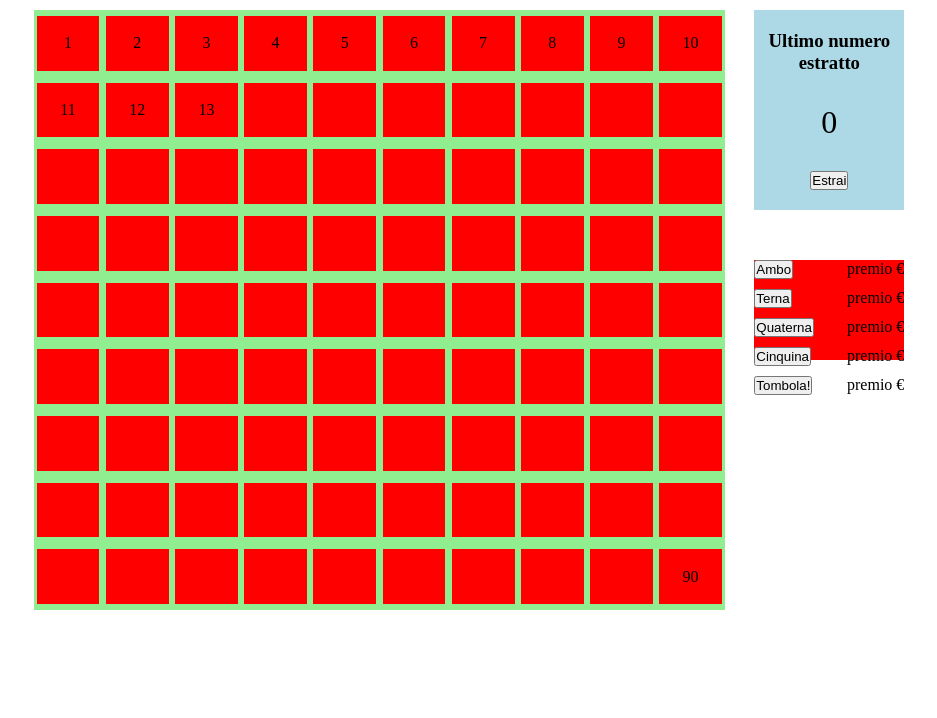
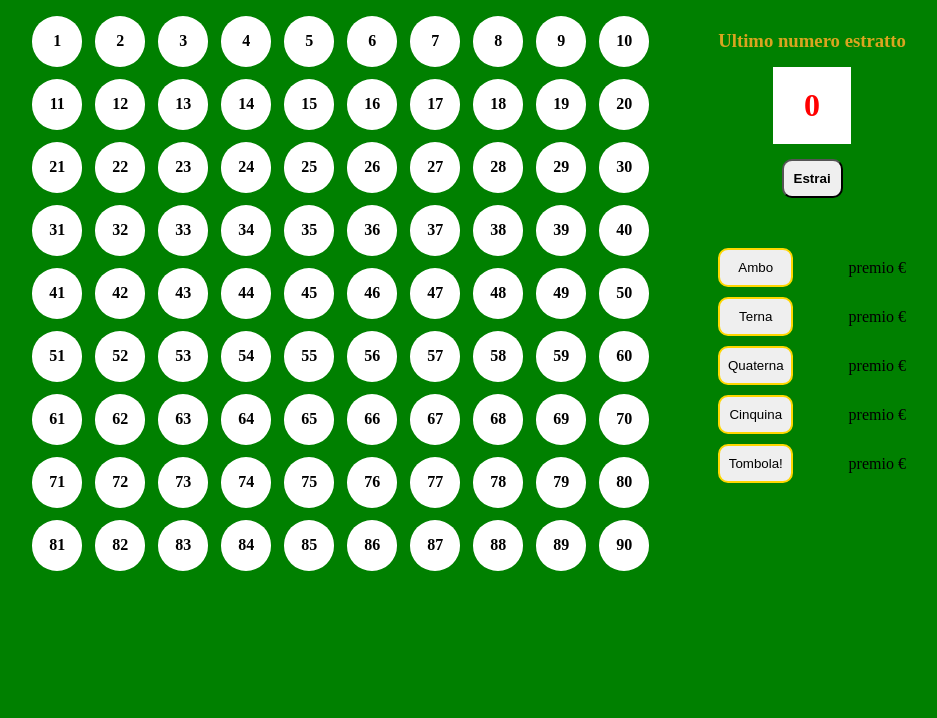
Before and after one commit to UmbertoAmenta/web-tombola, a plain HTML site: page index.html in a window 1280 px wide. Shown: the part 82-800 px from the top of the page, without its empty margins (171-1108 px from the left). Drawn offline with Linux system fonts and the light colour scheme.

Commit message:
feat: structure (board, extraction, awards), +board injection

```diff
--- a/css/style.css
+++ b/css/style.css
@@ -11,7 +11,7 @@
 /*~~~~~~~~~~~~~~~
     DEBUGG
 ~~~~~~~~~~~~~~~*/
-.db .board {
+/* .db .board {
     background-color: lightgreen;
     max-width: 700px;
     height: 600px;
@@ -27,12 +27,13 @@
     background-color: red;
     max-width: 150px;
     height: 100px;
-}
+} */
 
 /*~~~~~~~~~~~~~~~
     TIPOGRAPHY
 ~~~~~~~~~~~~~~~*/
 h1 {
+    color: gold;
     text-align: center;
     margin-top: 30px;
     margin-bottom: 25px;
@@ -42,14 +43,30 @@ h3 {
     padding-top: 20px;
 }
 
+
 /*~~~~~~~~~~~~~~~
     BUTTONS
 ~~~~~~~~~~~~~~~*/
+.btn {
+    cursor: pointer;
+}
 
+.btn#extraction {
+    padding: 10px;
+    border-radius: 10px;
+    font-weight: 700;
+}
+
+.awards .btn {
+    padding: 10px 5px;
+    width: 40%;
+    border-radius: 10px;
+    border: 2px solid gold;
+}
 
 
 /*~~~~~~~~~~~~~~~
-    GENERAL
+GENERAL
 ~~~~~~~~~~~~~~~*/
 .container {
     max-width: 900px;
@@ -59,9 +76,12 @@ h3 {
 .d-flex {
     display: flex;
     justify-content: space-around;
+    gap: 30px;
 }
 
-
+body {
+    background-color: green;
+}
 
 /*~~~~~~~~~~~~~~~
 GAME-SETTING
@@ -71,32 +91,57 @@ GAME-SETTING
 /*~~~~~~~~~~~~~~~
 BOARD
 ~~~~~~~~~~~~~~~*/
-.board {
+#board {
     display: flex;
     flex-wrap: wrap;
-    justify-content: space-between;
     align-items: center;
+    width: 70%;
 }
 
 .cell {
-    background-color: red;
+    width: calc(100% / 10);
+    aspect-ratio: 1/1;
+}
+
+.cell,
+.cell div {
     text-align: center;
     align-content: center;
-    width: calc(100% / 11);
-    height: calc(100% / 11);
-    margin: 3px;
+    border-radius: 50%;
+
 }
+
+.cell div {
+    color: black;
+    background-color: white;
+    width: 80%;
+    height: 80%;
+    font-weight: 900;
+}
+
+.cell > .extracted {
+    color: red;
+    border: 1px solid red;
+    background-color: #FFB2B2;
+    box-shadow: -2px 3px 0px 0px red;
+}
+
 
 /*~~~~~~~~~~~~~~~
 EXTRACTION
 ~~~~~~~~~~~~~~~*/
 .extraction {
     text-align: center;
+    color: goldenrod;
 }
 
 .last-extraction {
-    padding: 30px;
+    padding: 20px;
+    margin: 15px 55px;
     font-size: 32px;
+    font-weight: 900;
+    color: red;
+    background-color: white;
 }
 
 
@@ -111,6 +156,7 @@ AWARDS
     margin-top: 10px;
     display: flex;
     justify-content: space-between;
+    align-items: center;
 }
 
 
--- a/index.html
+++ b/index.html
@@ -10,123 +10,32 @@
     <div class="container">
         <h1>Tombola!</h1>
         <div class="d-flex">
-            <div class="board">
-                <div class="cell">1</div>
-                <div class="cell">2</div>
-                <div class="cell">3</div>
-                <div class="cell">4</div>
-                <div class="cell">5</div>
-                <div class="cell">6</div>
-                <div class="cell">7</div>
-                <div class="cell">8</div>
-                <div class="cell">9</div>
-                <div class="cell">10</div>
-                <div class="cell">11</div>
-                <div class="cell">12</div>
-                <div class="cell">13</div>
-                <div class="cell"></div>
-                <div class="cell"></div>
-                <div class="cell"></div>
-                <div class="cell"></div>
-                <div class="cell"></div>
-                <div class="cell"></div>
-                <div class="cell"></div>
-                <div class="cell"></div>
-                <div class="cell"></div>
-                <div class="cell"></div>
-                <div class="cell"></div>
-                <div class="cell"></div>
-                <div class="cell"></div>
-                <div class="cell"></div>
-                <div class="cell"></div>
-                <div class="cell"></div>
-                <div class="cell"></div>
-                <div class="cell"></div>
-                <div class="cell"></div>
-                <div class="cell"></div>
-                <div class="cell"></div>
-                <div class="cell"></div>
-                <div class="cell"></div>
-                <div class="cell"></div>
-                <div class="cell"></div>
-                <div class="cell"></div>
-                <div class="cell"></div>
-                <div class="cell"></div>
-                <div class="cell"></div>
-                <div class="cell"></div>
-                <div class="cell"></div>
-                <div class="cell"></div>
-                <div class="cell"></div>
-                <div class="cell"></div>
-                <div class="cell"></div>
-                <div class="cell"></div>
-                <div class="cell"></div>
-                <div class="cell"></div>
-                <div class="cell"></div>
-                <div class="cell"></div>
-                <div class="cell"></div>
-                <div class="cell"></div>
-                <div class="cell"></div>
-                <div class="cell"></div>
-                <div class="cell"></div>
-                <div class="cell"></div>
-                <div class="cell"></div>
-                <div class="cell"></div>
-                <div class="cell"></div>
-                <div class="cell"></div>
-                <div class="cell"></div>
-                <div class="cell"></div>
-                <div class="cell"></div>
-                <div class="cell"></div>
-                <div class="cell"></div>
-                <div class="cell"></div>
-                <div class="cell"></div>
-                <div class="cell"></div>
-                <div class="cell"></div>
-                <div class="cell"></div>
-                <div class="cell"></div>
-                <div class="cell"></div>
-                <div class="cell"></div>
-                <div class="cell"></div>
-                <div class="cell"></div>
-                <div class="cell"></div>
-                <div class="cell"></div>
-                <div class="cell"></div>
-                <div class="cell"></div>
-                <div class="cell"></div>
-                <div class="cell"></div>
-                <div class="cell"></div>
-                <div class="cell"></div>
-                <div class="cell"></div>
-                <div class="cell"></div>
-                <div class="cell"></div>
-                <div class="cell">90</div>
-            </div>
+            <div id="board"></div>
             <div>
                 <div class="extraction">
                     <h3>Ultimo numero estratto</h3>
                     <div class="last-extraction">0</div>
-                    <button>Estrai</button>
+                    <button id="extraction" class="btn">Estrai</button>
                 </div>
                 <div class="awards">
                     <div>
-                        <button id="ambo">Ambo</button>
+                        <button id="ambo" class="btn">Ambo</button>
                         <label for="ambo">premio €</label>
                     </div>
                     <div>
-                        <button id="terna">Terna</button>
+                        <button id="terna" class="btn">Terna</button>
                         <label for="terna">premio €</label>
                     </div>
                     <div>
-                        <button id="quaterna">Quaterna</button>
+                        <button id="quaterna" class="btn">Quaterna</button>
                         <label for="quaterna">premio €</label>
                     </div>
                     <div>
-                        <button id="cinquina">Cinquina</button>
+                        <button id="cinquina" class="btn">Cinquina</button>
                         <label for="cinquina">premio €</label>
                     </div>
                     <div>
-                        <button id="tombola">Tombola!</button>
+                        <button id="tombola" class="btn">Tombola!</button>
                         <label for="tombola">premio €</label>
                     </div>
                 </div>
--- a/js/script.js
+++ b/js/script.js
@@ -0,0 +1,47 @@
+/*~~~~~~~~~~~~~~~
+    FUNCTIONS
+~~~~~~~~~~~~~~~*/
+function getRndInteger(min, max) {
+    return Math.floor(Math.random() * (max - min + 1) ) + min;
+}
+
+
+/*~~~~~~~~~~~~~~~
+    VARIABLES
+~~~~~~~~~~~~~~~*/
+let allNumbers = []
+
+
+/*~~~~~~~~~~~~~~~
+    DOM ELEMENTS
+~~~~~~~~~~~~~~~*/
+const boardDom = document.getElementById("board")
+const lastExtractionDom = document.getElementById("last-extraction")
+const btnExtractionDom = document.getElementById("extraction")
+
+
+/*~~~~~~~~~~~~~~~
+    DOM EVENTS
+~~~~~~~~~~~~~~~*/
+// BOARD LOAD
+let boardCell = ""
+for(let i = 1; i <= 90; i++) {
+    allNumbers.push([i])
+    boardCell += `
+        <div class="cell">
+            <div>${i}</div>
+        </div>
+    `
+}
+boardDom.innerHTML = boardCell
+
+
+const extractedNumbers = []
+btnExtractionDom.addEventListener("click", function() {
+})
+
+
+
+/*~~~~~~~~~~~~~~~
+    STAMP
+~~~~~~~~~~~~~~~*/
```
